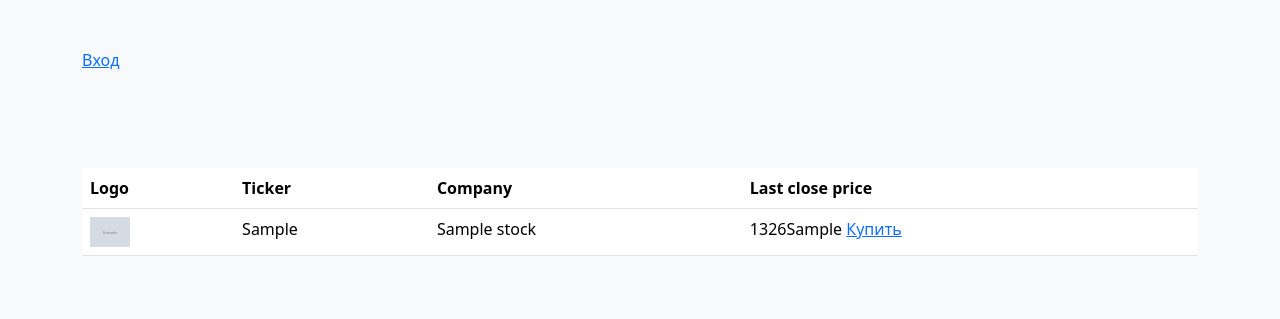
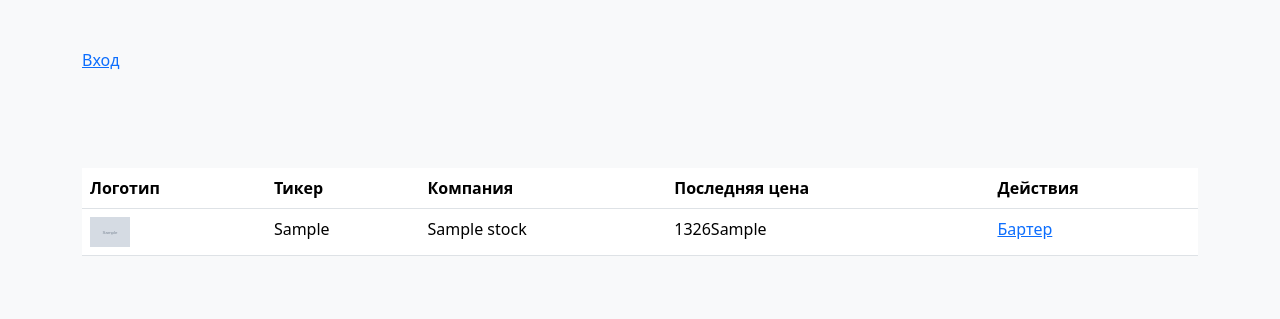
Before and after one commit to 1XxAlinaxX1/learning, a Django app: page /stock/list/ in a window 1280 px wide. Shown: the top 319 px of the page. Run offline with Django 5.2, Linux system fonts and the light colour scheme; tables that the repository leaves empty hold one stand-in row (values such as "Sample post"); grey boxes marked "Sample" are stand-in pictures; some libraries are stand-ins or nearby versions.

Commit message:
Lab6 end

```diff
--- a/learning/urls.py
+++ b/learning/urls.py
@@ -2,7 +2,7 @@
 URL configuration for learning project.
 
 The `urlpatterns` list routes URLs to views. For more information please see:
-    https://docs.djangoproject.com/en/4.2/topics/http/urls/
+    https://docs.djangoproject.com/en/5.0/topics/http/urls/
 Examples:
 Function views
     1. Add an import:  from my_app import views
--- a/stock/forms.py
+++ b/stock/forms.py
@@ -1,5 +1,4 @@
 from django import forms
-
 
 class BuySellForm(forms.Form):
     price = forms.DecimalField(widget=forms.NumberInput(attrs={'readonly': 'readonly'}))
--- a/stock/models.py
+++ b/stock/models.py
@@ -1,8 +1,6 @@
+from django.db import models
 from django.contrib.auth.models import User
-from django.db import models
 import random
-
-# Create your models here.
 
 class Stock(models.Model):
     name = models.CharField(max_length=40)
@@ -25,6 +23,7 @@ class Currency(models.Model):
     def __str__(self):
         return self.sign
 
+
 class Account(models.Model):
     user = models.OneToOneField(User, on_delete=models.CASCADE)
 
@@ -46,7 +45,8 @@ class AccountStock(models.Model):
     account = models.ForeignKey(Account, on_delete=models.CASCADE)
     stock = models.ForeignKey(Stock, on_delete=models.CASCADE)
     amount = models.IntegerField(default=0)
-    average_buy_cost = models.DecimalField(null=True, blank=True, decimal_places=2, max_digits=6)
+    average_buy_cost = models.IntegerField(default=0)
+    average_sell_cost = models.IntegerField(default=0)
 
     class Meta:
         unique_together = ['account', 'stock']
--- a/stock/templates/stocks.html
+++ b/stock/templates/stocks.html
@@ -1,39 +1,28 @@
-<!DOCTYPE html>
-<html lang="en">
-<head>
-    <meta charset="UTF-8">
-    <title>List of Stocks</title>
-</head>
-<body>
-    {% extends 'base.html' %}
-    {% block content %}
+{% extends 'base.html' %}
+{% block content %}
     <table class="table">
         <thead>
             <tr>
-		<th>Logo</th>
-                <th>Ticker</th>
-                <th>Company</th>
-                <th>Last close price</th>
+                <th>Логотип</th>
+                <th>Тикер</th>
+                <th>Компания</th>
+                <th>Последняя цена</th>
+				<th>Действия</th>
             </tr>
         </thead>
         <tbody>
         {% for stock in stocks %}
             <tr>
-		<td> <!--новая колонка в теле таблицы-->
-                {% if stock.logo %}
-                 <img src="{{ MEDIA_URL }}/{{ stock.logo }}" width="40" /></td>
-                {% endif %}
-
-
+                <td>
+                    {% if stock.logo %}
+                    <img src="{{ MEDIA_URL }}/{{ stock.logo }}" width="40" /></td>
+                    {% endif %}
                 <td>{{ stock.ticker }}</td>
                 <td>{{ stock.name }}</td>
-                <td>{{ stock.get_random_price }}{{ stock.currency.sign }}
-		<a href="{% url 'stock:detail' stock.pk %}">Купить</a> <!-- ссылка на страницу с формой покупки -->
-		</td>
+                <td>{{ stock.get_random_price }}{{ stock.currency.sign }}</td>
+				<td><a href="{% url 'stock:detail' stock.pk %}">Бартер</a></td>
             </tr>
         {% endfor %}
         </tbody>
     </table>
 {% endblock %}
-</body>
-</html>
--- a/stock/urls.py
+++ b/stock/urls.py
@@ -1,12 +1,12 @@
 from django.urls import path
 
-from stock.views import stock_list, stock_detail, stock_buy, stock_sell, account
+from stock.views import stock_list, stock_detail, stock_buy, account, stock_sell
 
 
 urlpatterns = [
     path('list/', stock_list, name='list'),
     path('detail/<int:pk>/', stock_detail, name='detail'),
     path('buy/<int:pk>/', stock_buy, name='buy'),
-    path('sell/<int:pk>/', stock_sell, name='sell'),
-    path('account/', account, name='account')
+    path('account/', account, name='account'),
+    path('sell/<int:pk>/', stock_sell, name='sell')
 ]
--- a/stock/views.py
+++ b/stock/views.py
@@ -1,11 +1,9 @@
 from django.shortcuts import render, get_object_or_404, redirect
-
+from django.contrib.auth.decorators import login_required
 from stock.models import Stock, AccountCurrency, AccountStock
 from stock.forms import BuySellForm
+from django.core.cache import cache
 
-from django.contrib.auth.decorators import login_required
-
-from django.core.cache import cache
 
 def stock_list(request):
     stocks = Stock.objects.all()
@@ -64,9 +62,6 @@ def stock_buy(request, pk):
 
     return render(request, 'stock.html', context)
 
-
-
-
 @login_required
 def stock_sell(request, pk):
     if request.method != "POST":
@@ -82,19 +77,17 @@ def stock_sell(request, pk):
 
         acc_stock, created = AccountStock.objects.get_or_create(account=request.user.account, stock=stock,
                                                                 defaults={'average_sell_cost': 0, 'amount': 0})
-        current_cost = acc_stock.amount
+        current_cost = acc_stock.average_sell_cost * acc_stock.amount
 
-        total_cost = current_cost - sell_cost
-        total_amount = acc_stock.amount + amount
-
-        acc_stock.amount = total_amount
+        total_cost = current_cost + sell_cost
 
         acc_currency, created = AccountCurrency.objects.get_or_create(account=request.user.account, currency=stock.currency,
-                                                                      defaults={'amount': 0})
-
-        if acc_currency.amount < sell_cost:
-            form.add_error(None, f'На счёте недостаточно средств в валюте {stock.currency.sign}')
+                                                                    defaults={'amount': 0})
+        if acc_stock.amount < amount:
+            form.add_error(None, f'Вы не можете продать {amount} акций, так как на вашем счету их меньше')
         else:
+            total_amount = acc_stock.amount - amount
+            acc_stock.amount = total_amount
             acc_currency.amount = acc_currency.amount + sell_cost
             acc_stock.save()
             acc_currency.save()
@@ -106,9 +99,6 @@ def stock_sell(request, pk):
     }
 
     return render(request, 'stock.html', context)
-
-
-
 
 @login_required
 def account(request):
```
Also changed, not shown: learning/settings.py (+2 -5 lines), stock/admin.py (+3 -5 lines), stock/templates/stock.html (+7 -0 lines), stock/migrations/0007_accountstock_average_sell_cost_and_more.py (added).
